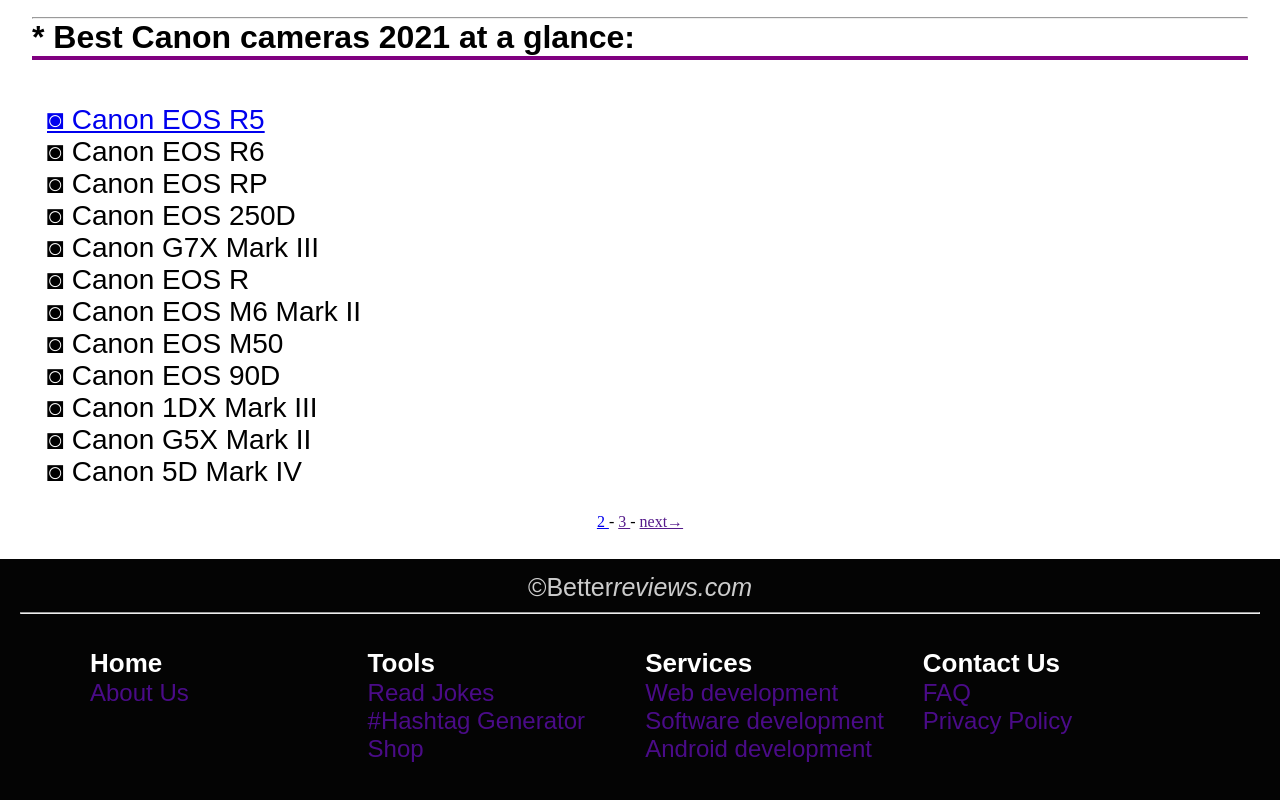
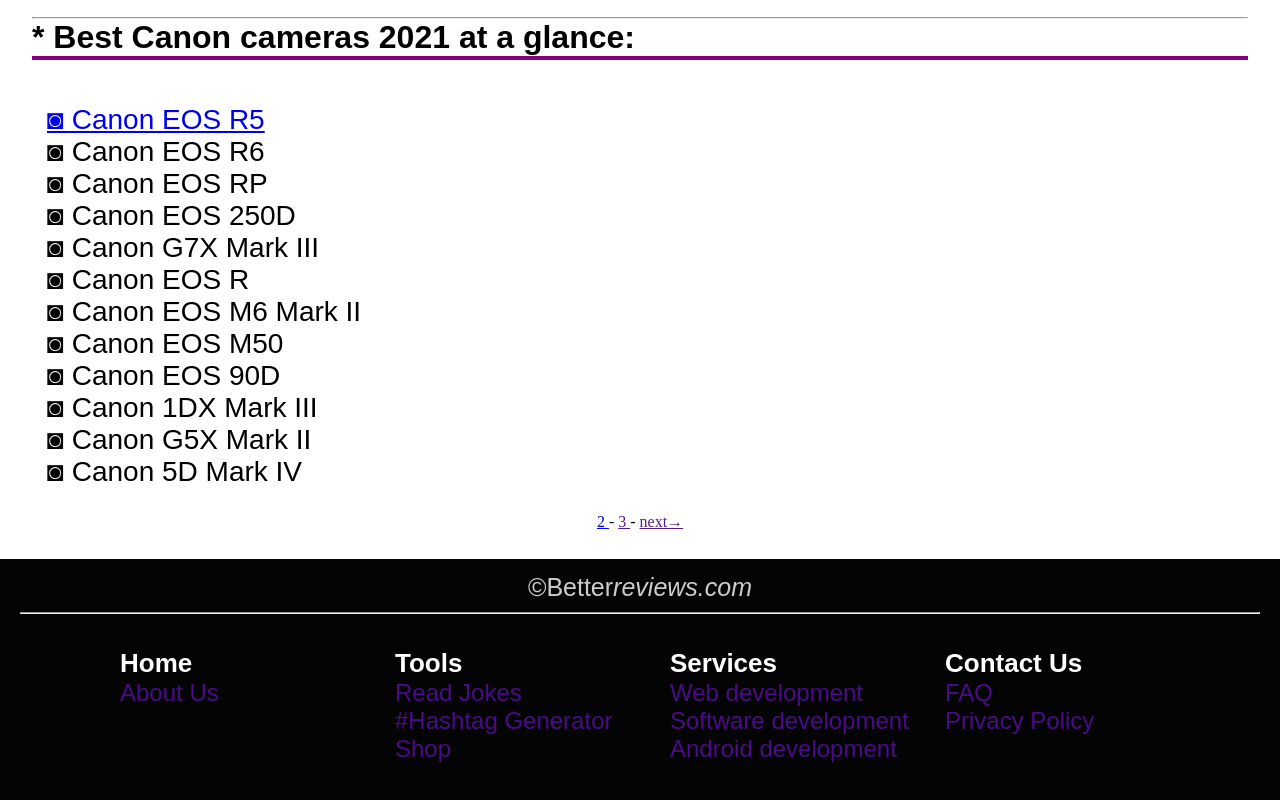
Before and after one commit to digitalmujib/Website, a plain HTML site: page index.html in a window 1280 px wide. Shown: the part 1212-2012 px from the top of the page. Drawn offline with Linux system fonts and the light colour scheme; a web font is replaced by a local one.

Commit message:
Update style.css

```diff
--- a/style.css
+++ b/style.css
@@ -48,7 +48,7 @@ header{
     padding: 15px 18px;
     font-family: 'Dongle', sans-serif;
     font-size: 28px;
-    position: relative;
+    /* list-style: none; */
 }
 
 .nav_links a:hover{
@@ -137,25 +137,27 @@ ul,li:first-child{
 }
 
 .container{
-    max-width: 1170px;
-    margin: auto;
-    padding: 30px 60px;
+    max-width: 100%;
+    padding: 30px 50px;
 }
 .footer{
     background-color: rgba(0, 0, 0, 0.986);
     box-sizing: border-box;
     padding: 14px 20px ;
-    /* position: relative; */
 }
+
 .row{
     display: flex;
-    flex-wrap: wrap;
-
+    /* flex-wrap: wrap; */
 }
 
 .footer-col{
     width: 23%;
     padding: 4px 10px;
+}
+
+.footer-col:first-child{
+    margin-left: 40px;
 }
 
 .img{
```
